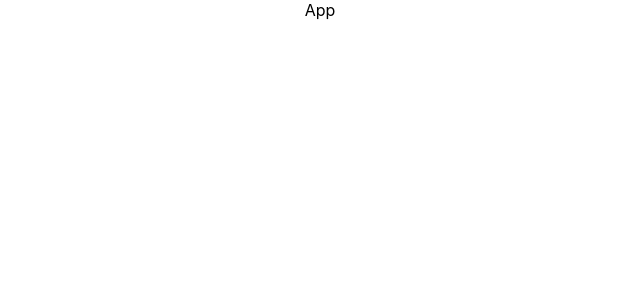
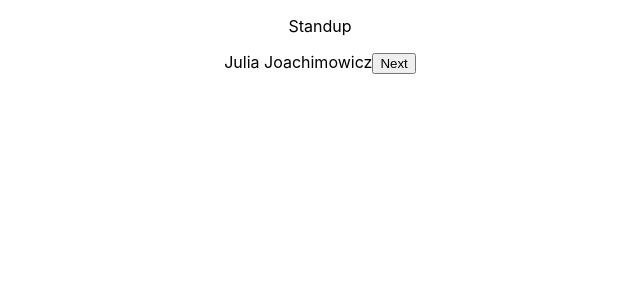
Before and after one commit to filipsq4/standup-shuffler, a React (Create React App) app in the folder standup-shuffler/: page / in a window 1280 px wide. Shown: the top 300 px of the page, without its empty margins (320-960 px from the left). Built offline with nearby package versions, Linux system fonts and the light colour scheme.

Commit message:
created standup

```diff
--- a/standup-shuffler/src/App.js
+++ b/standup-shuffler/src/App.js
@@ -1,9 +1,10 @@
 import './App.css';
+import Standup from './components/Standup';
 
 function App() {
   return (
     <div className="App">
-      App
+      <Standup/>
     </div>
   );
 }
--- /dev/null
+++ b/standup-shuffler/src/components/Standup.js
@@ -0,0 +1,91 @@
+import React, { useState } from "react";
+
+function Standup() {
+  const memberArr = [[
+    "Julia Joachimowicz",
+    "Emma Mallon",
+    "Jen Grajkowski",
+    "Jennifer Guo",
+    "Luis Díaz",
+    "Julianna Hindemith",
+    "Eduardo Arrangóiz",
+  ],[
+    "Abner Rojas",
+    "Augusto Pavía Rosas",
+    "Cesar Villegas",
+    "Michael Li",
+    "Jéssica Motta",
+    "Kathryn Robertson",
+    "Marcos Herrera",
+    "Shaun Seeram",
+    "Enrique Lozano",
+    "Filip Swierczynski",
+    "Joao Dantas",
+    "Robert Ling",
+  ]];
+
+
+  const shuffleArray = (array) => {
+    for (let i = array.length - 1; i > 0; i--) {
+      const j = Math.floor(Math.random() * (i + 1));
+      const temp = array[i];
+      array[i] = array[j];
+      array[j] = temp;
+    }
+
+  }
+
+
+
+  React.useEffect(() => {
+   shuffleArray(memberArr[0]);
+    shuffleArray(memberArr[1]);
+
+  }, []);
+
+
+
+
+
+  const [index, setIndex] = useState(0);
+  const [arrIndex,setArrIndex] = useState(0);
+  const [buttonStatus,setButtonStatus] = useState(false)
+
+  let displayMember = (arr, index, arrIndex) => {
+    console.log('test',arr[arrIndex][index])
+
+    if(index < arr[arrIndex].length){
+        return arr[arrIndex][index];
+    } else {
+        setIndex(0)
+        setArrIndex(1);
+        setButtonStatus(true);
+        console.log('reset index')
+    }
+
+  };
+
+  let displayUpNext = () => {
+
+  }
+
+  let nextMember = () => {
+    setIndex((prevIndex) => prevIndex + 1);
+  };
+
+
+  return (
+    <div>
+      <p>Standup</p>
+
+      {index <= memberArr[arrIndex].length ? displayMember(memberArr, index,arrIndex) : ""}
+
+
+      <button disabled={buttonStatus} type="button" onClick={nextMember}>
+        Next
+      </button>
+    </div>
+  );
+}
+
+export default Standup;
```
